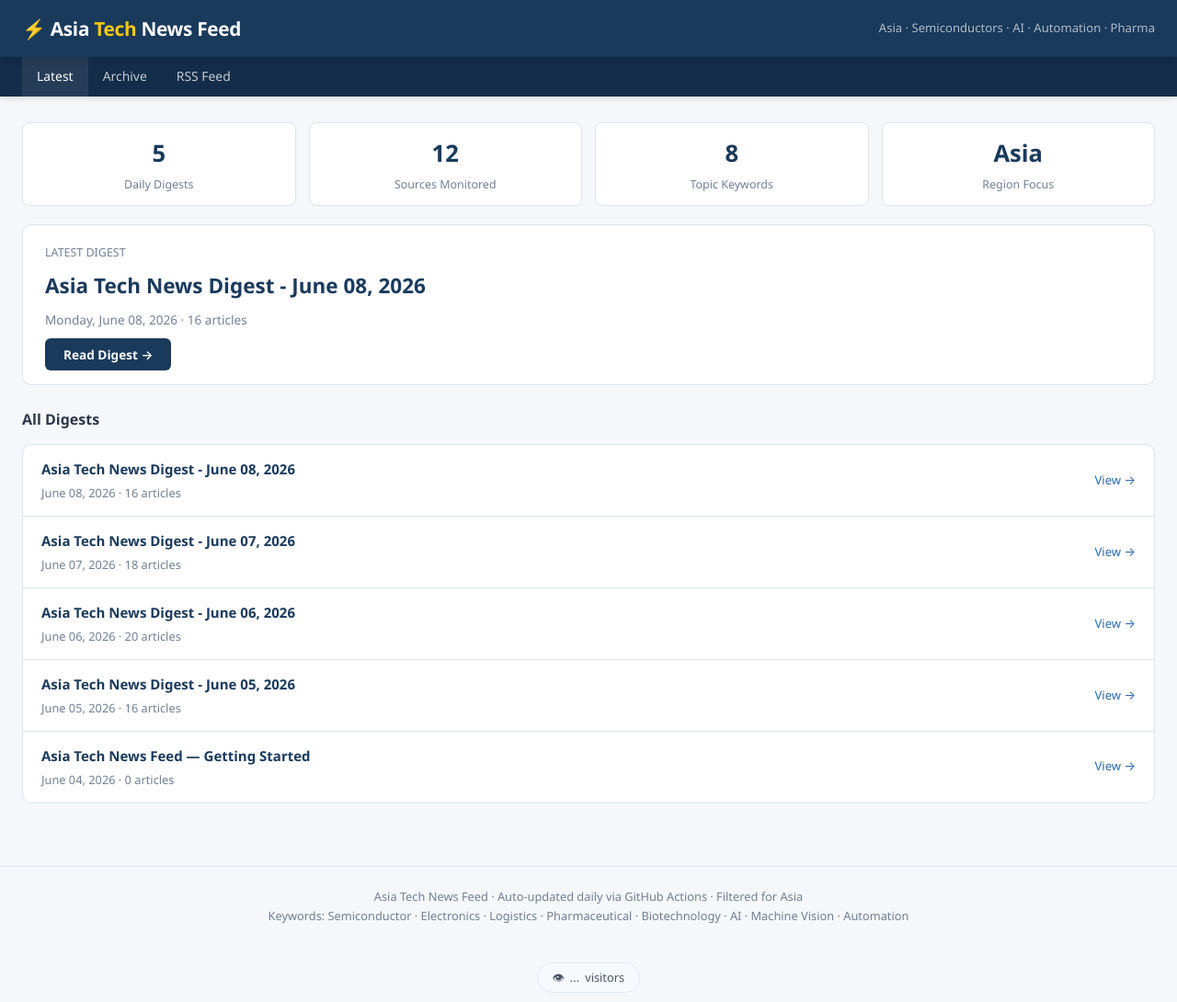
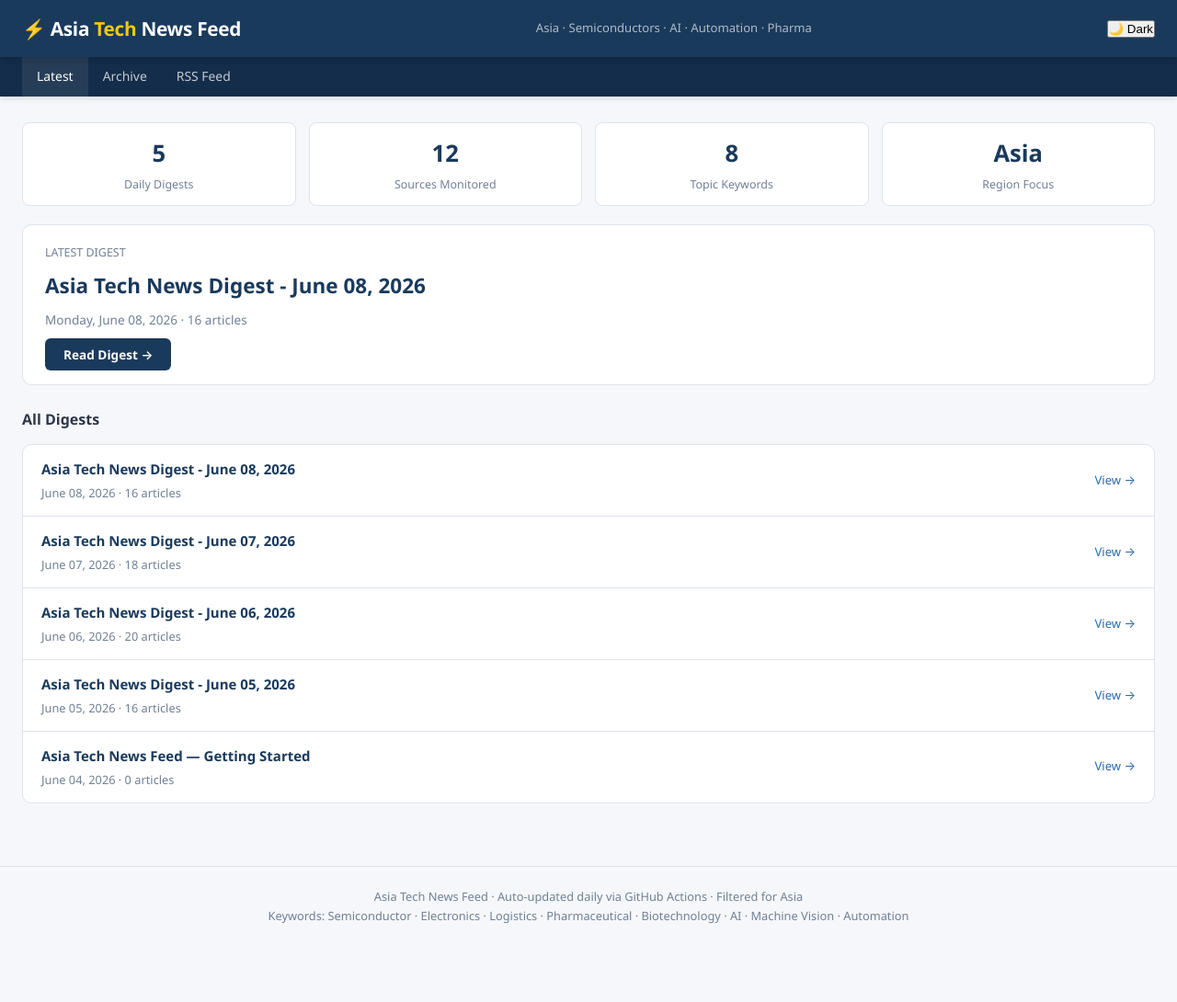
Before and after one commit to asiatechfeed/Asia-Tech-Feed, a Jekyll site: the page built from index.html, in a window 1280 px wide and 1090 px high. Shown: the whole window at 92% size. Built offline with Jekyll 4.4.1, drawn with Linux system fonts in a browser that asks for light colours; the list of posts is cut into pages by our own code; comment, search, counter and statistics services are not loaded.

Commit message:
Add dark mode toggle with OS preference support

```diff
--- a/_layouts/default.html
+++ b/_layouts/default.html
@@ -1,11 +1,23 @@
 <!DOCTYPE html>
-<html lang="en">
+<html lang="en" id="html-root">
 <head>
   <meta charset="UTF-8">
   <meta name="viewport" content="width=device-width, initial-scale=1.0">
   <title>{% if page.title %}{{ page.title }} | {% endif %}{{ site.title }}</title>
   <meta name="description" content="{{ page.excerpt | default: site.description | strip_html | truncate: 160 }}">
   <link rel="stylesheet" href="{{ '/assets/css/style.css' | relative_url }}">
+  <script>
+    // Apply saved preference before paint to avoid flash
+    (function() {
+      var saved = localStorage.getItem('theme');
+      var prefersDark = window.matchMedia('(prefers-color-scheme: dark)').matches;
+      if (saved === 'dark' || (!saved && prefersDark)) {
+        document.documentElement.classList.add('dark');
+      } else if (saved === 'light') {
+        document.documentElement.classList.add('light');
+      }
+    })();
+  </script>
   <link rel="alternate" type="application/rss+xml" title="{{ site.title }}" href="{{ '/feed.xml' | relative_url }}">
 </head>
 <body>
@@ -18,6 +30,9 @@
     <div class="header-meta">
       Asia &middot; Semiconductors &middot; AI &middot; Automation &middot; Pharma
     </div>
+    <button class="dark-toggle" id="dark-toggle" onclick="toggleDark()" aria-label="Toggle dark mode">
+      <span id="dark-icon">🌙</span> <span id="dark-label">Dark</span>
+    </button>
   </div>
 </header>
 
@@ -39,11 +54,39 @@
 </footer>
 
 <script>
+// Dark mode toggle
+function toggleDark() {
+  var html = document.documentElement;
+  var isDark = html.classList.contains('dark');
+  if (isDark) {
+    html.classList.remove('dark');
+    html.classList.add('light');
+    localStorage.setItem('theme', 'light');
+  } else {
+    html.classList.remove('light');
+    html.classList.add('dark');
+    localStorage.setItem('theme', 'dark');
+  }
+  updateToggleLabel();
+}
+
+function updateToggleLabel() {
+  var isDark = document.documentElement.classList.contains('dark');
+  var icon = document.getElementById('dark-icon');
+  var label = document.getElementById('dark-label');
+  if (icon) icon.textContent = isDark ? '☀️' : '🌙';
+  if (label) label.textContent = isDark ? 'Light' : 'Dark';
+}
+
+document.addEventListener('DOMContentLoaded', updateToggleLabel);
+
+// Keyword filter
 function filterTable(keyword) {
   const rows = document.querySelectorAll('.news-table tbody tr');
   const btns = document.querySelectorAll('.filter-btn');
   btns.forEach(b => b.classList.remove('active'));
   event.target.classList.add('active');
+
   rows.forEach(row => {
     if (!keyword || keyword === 'all') {
       row.style.display = '';
@@ -76,12 +121,5 @@ function downloadCSV() {
 }
 </script>
 
-
-<div style="text-align:center; padding:18px 0 10px;">
-<script async src="//busuanzi.ibruce.info/busuanzi/2.3/busuanzi.pure.mini.js"></script>
-<span id="busuanzi_container_site_uv" style="display:inline-flex; align-items:center; gap:6px; background:#f7fafc; border:1px solid #e2e8f0; border-radius:20px; padding:5px 16px; font-size:0.8rem; color:#4a5568;">
-&#128065; <span id="busuanzi_value_site_uv">...</span> visitors
-</span>
-</div>
 </body>
 </html>
```
Also changed, not shown: other parts of _layouts/default.html (+2 -0 lines).
